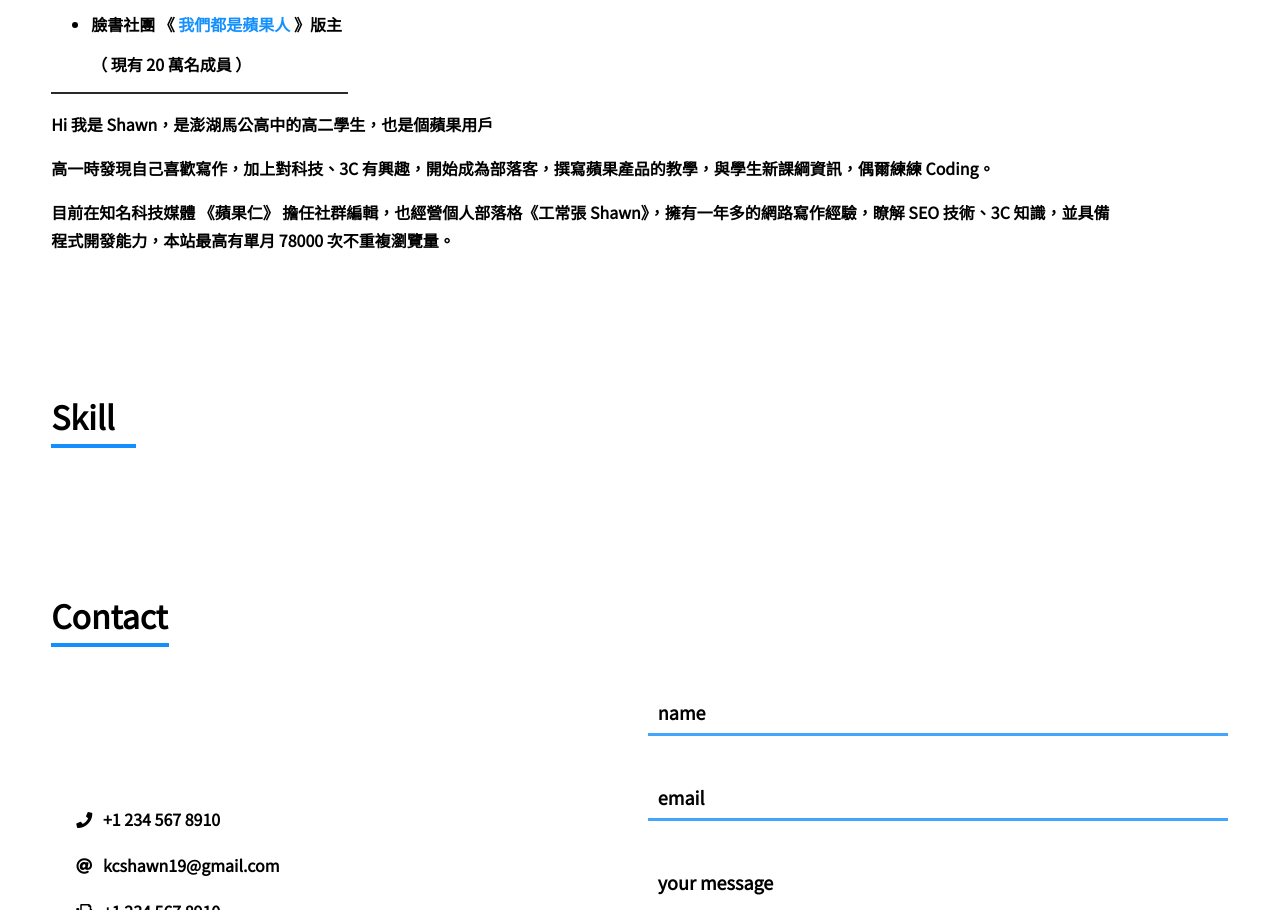
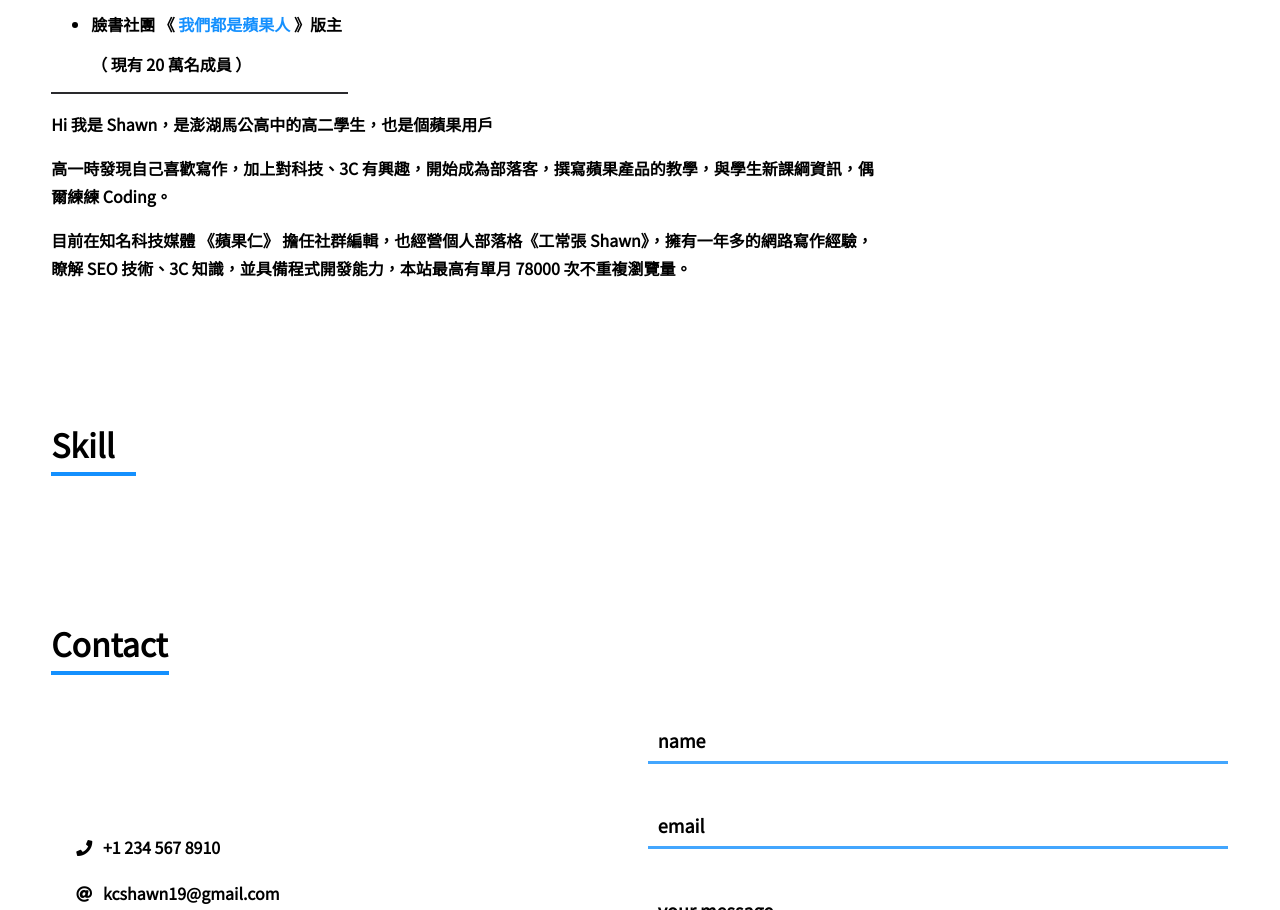
Before and after one commit to jschang19/jschang19.github.io, a plain HTML site: page index.html in a window 1280 px wide. Shown: the part 1392-2302 px from the top of the page. Drawn offline with nearby package versions, Linux system fonts and the light colour scheme.

Commit message:
padding & max_weidget

```diff
--- a/index.css
+++ b/index.css
@@ -224,12 +224,10 @@ a:active {
 
     margin: 15px 0;
     padding-right:10%;
-
 }
-
 .bio_content{
     line-height: 28px;
-    padding-right:10%;
+    max-width: 70%;
 }
 #rightImage {
     width:50%;
```
